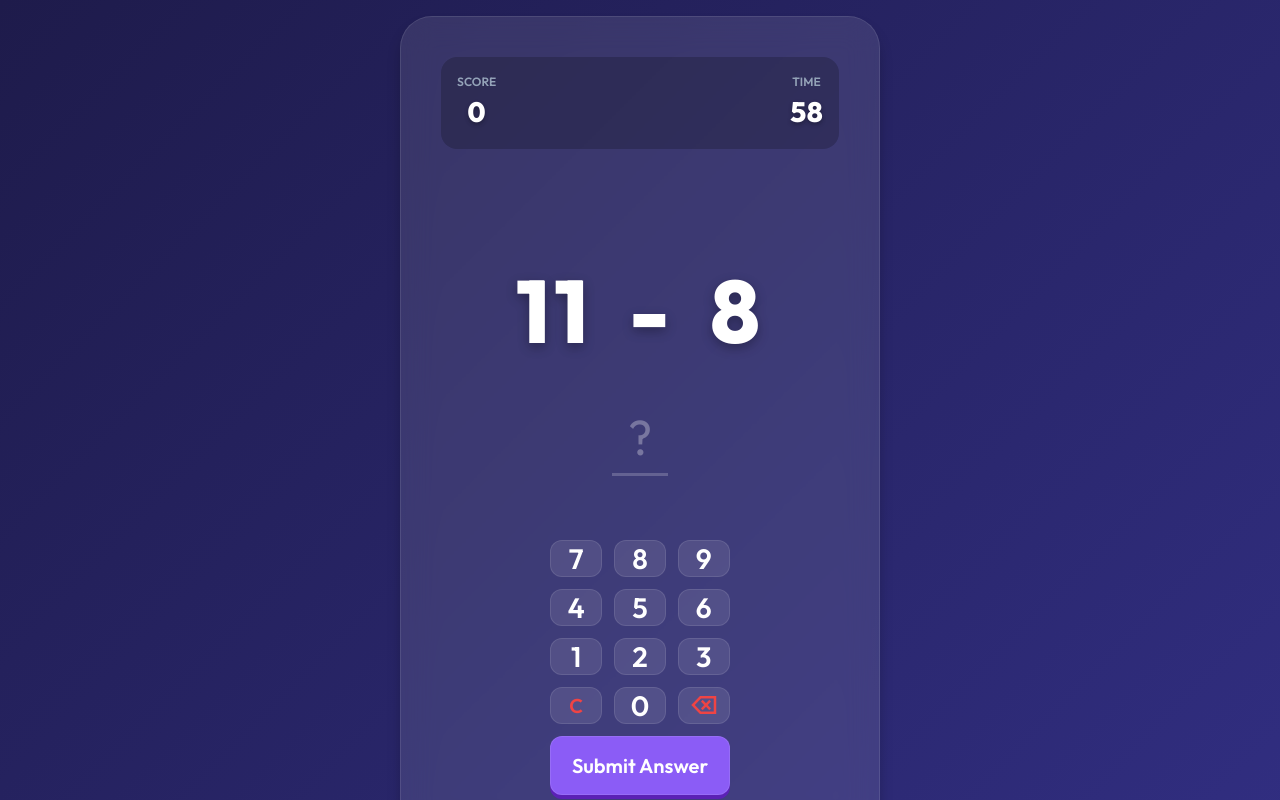
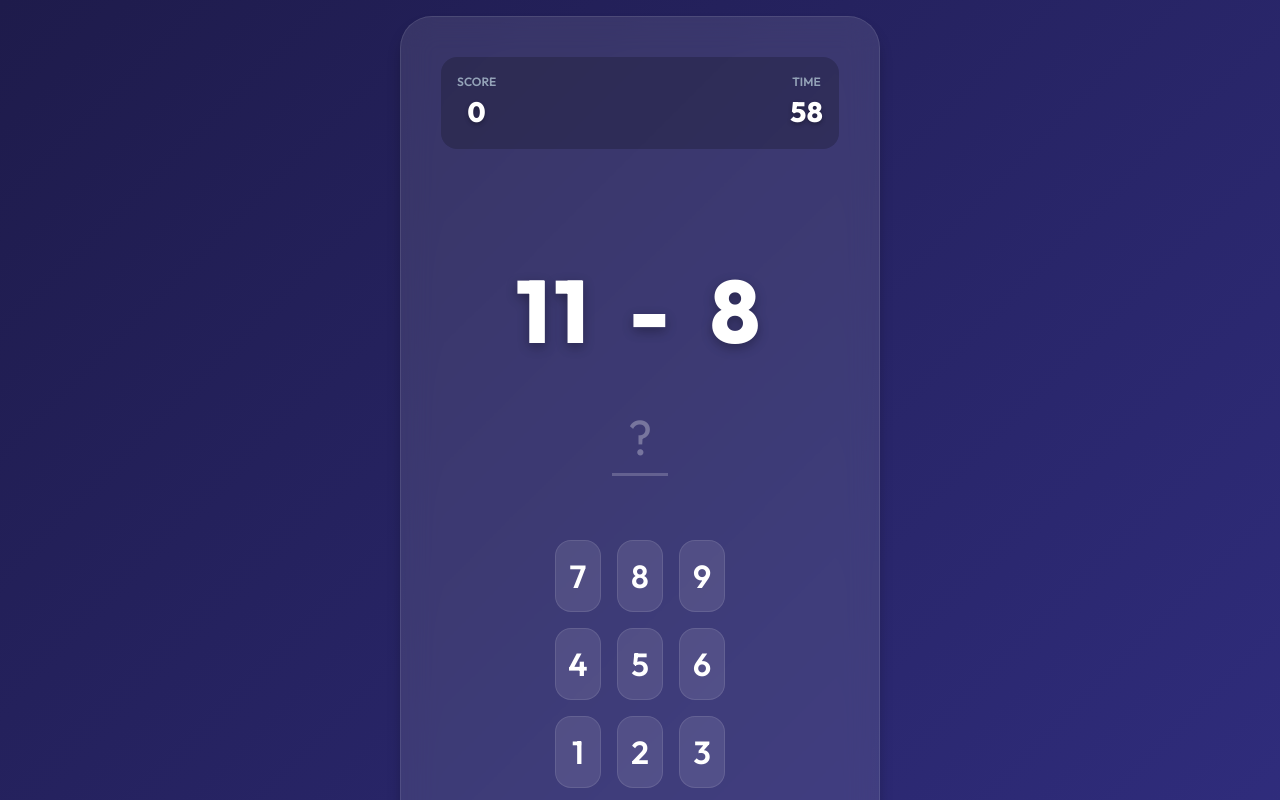
Before and after one commit to wex-ocean/math-game, a website built with Vite: page index.html in a window 1280 px wide. Both pictures are taken after a click on the button "START GAME". Shown: the top 800 px of the page. Built offline with nearby package versions, Linux system fonts and the light colour scheme.

Commit message:
style(keypad): Increased button size and expanded grid width

```diff
--- a/src/assets/styles/components.css
+++ b/src/assets/styles/components.css
@@ -119,30 +119,42 @@
     width: 100%;
     display: flex;
     flex-direction: column;
-    gap: 12px;
+    gap: 16px;
+    margin-top: auto;
+    /* Push to bottom if space allows */
 }
 
 .keypad-grid {
     display: grid;
     grid-template-columns: repeat(3, 1fr);
-    gap: 12px;
+    gap: 16px;
+    width: 100%;
 }
 
 .key {
-    aspect-ratio: 1.4;
+    min-height: 4.5rem;
+    /* Taller keys */
+    width: 100%;
+    /* Ensure full width of grid cell */
     background: rgba(255, 255, 255, 0.1);
     border: 1px solid rgba(255, 255, 255, 0.1);
-    border-radius: 0.75rem;
-    font-size: 1.75rem;
+    border-radius: 1rem;
+    font-size: 2rem;
+    /* Larger Numbers */
     font-weight: 600;
     color: white;
     transition: all 0.1s;
+    display: flex;
+    align-items: center;
+    justify-content: center;
+    padding: 0;
+    /* Remove default padding */
 }
 
 .key:active,
 .key.active-press {
-    background: rgba(255, 255, 255, 0.3);
-    transform: scale(0.95);
+    background: rgba(255, 255, 255, 0.25);
+    transform: scale(0.96);
 }
 
 .key-clear {
```
